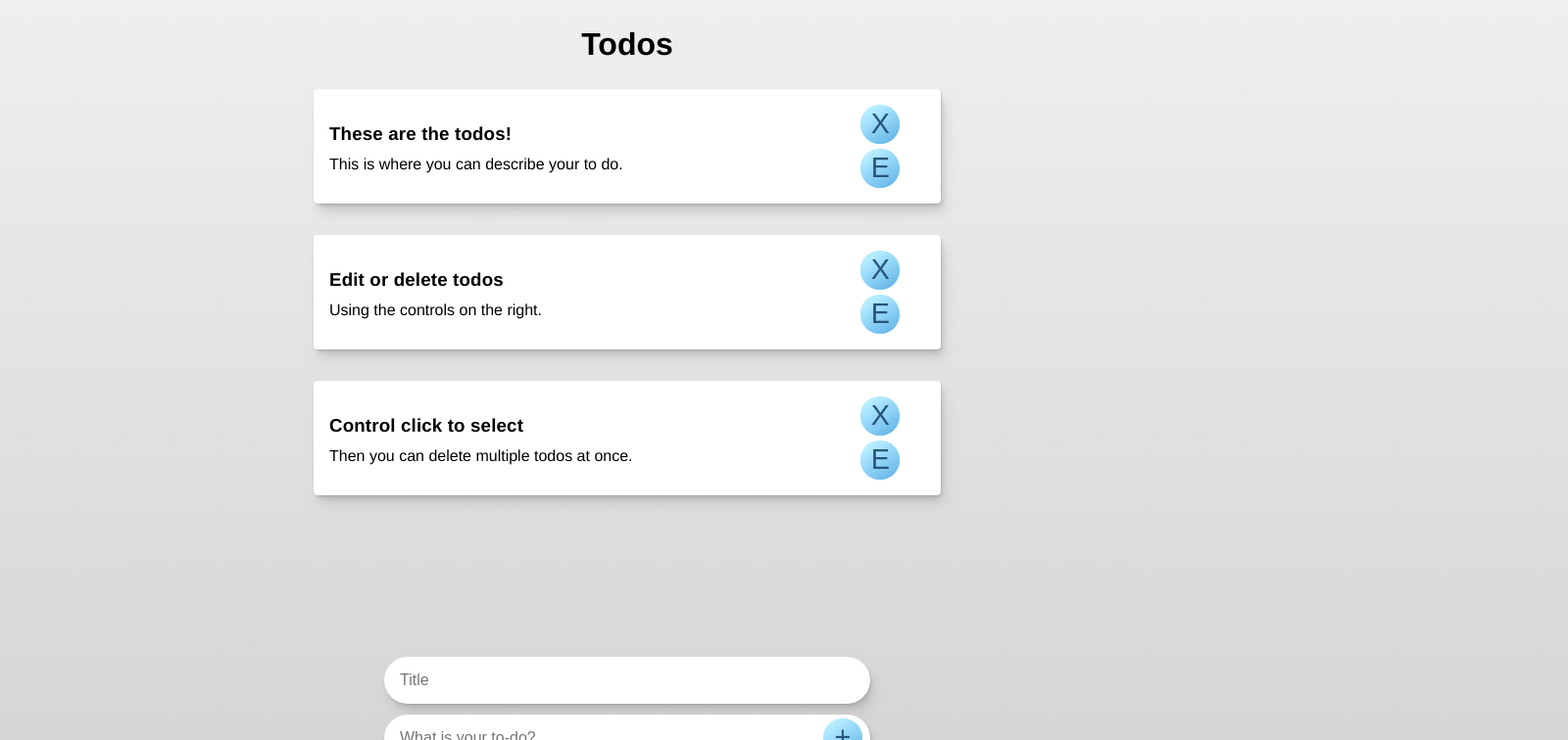
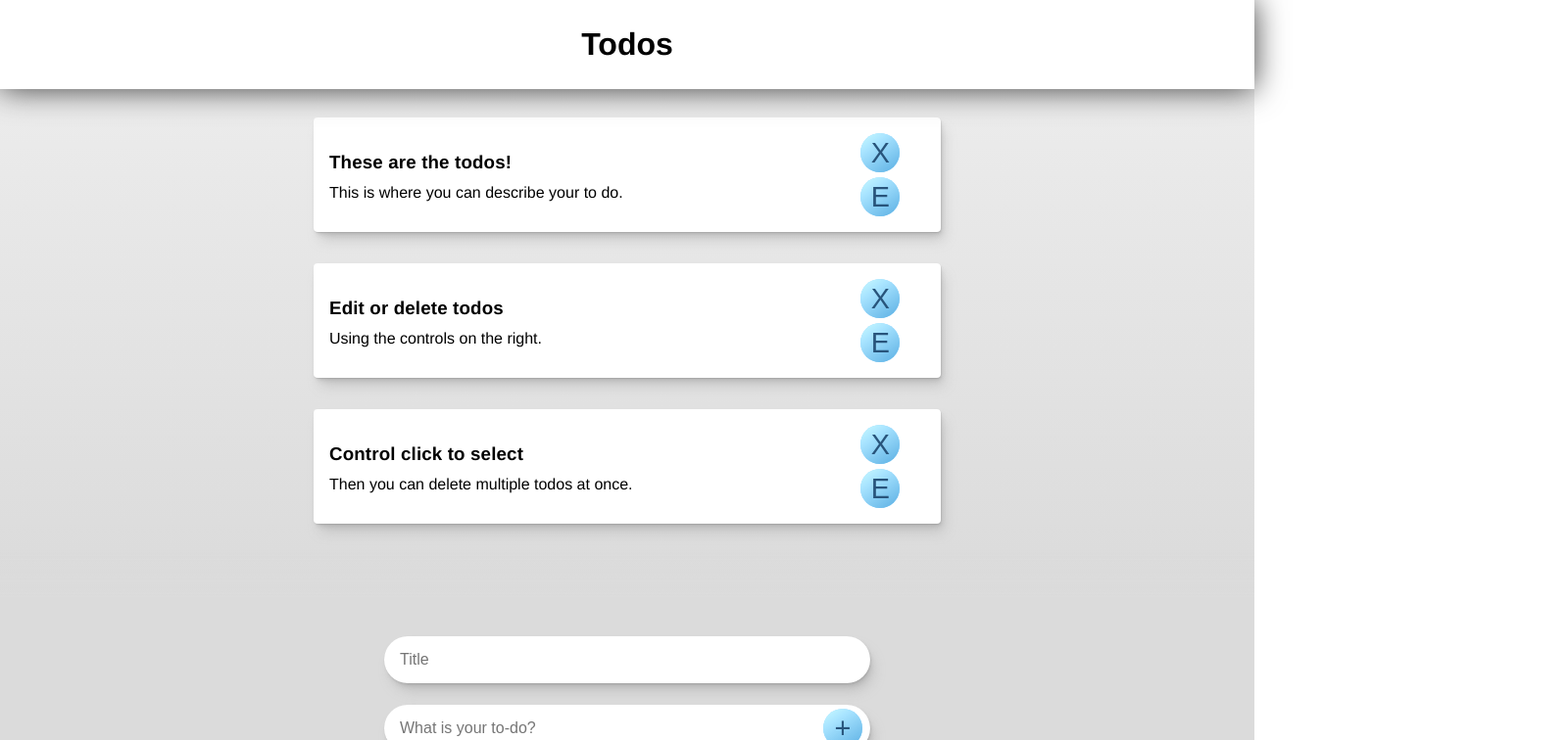
Before and after one commit to jsb1138/loopline-todo-app, a Next.js app: page / in a window 1280 px wide. Shown: the top 756 px of the page at 98% size, 1600 px wide, since content can reach past the window. Built offline with nearby package versions, Linux system fonts and the light colour scheme.

Commit message:
fix: layout

```diff
--- /dev/null
+++ b/components/Header.tsx
@@ -0,0 +1,9 @@
+import React from "react";
+
+export default function Header() {
+  return (
+    <div className="header cf">
+      <h1>Todos</h1>
+    </div>
+  );
+}
--- a/components/NewToDo.tsx
+++ b/components/NewToDo.tsx
@@ -28,8 +28,11 @@ function NewToDo() {
 
   return (
     <>
+      <div className="form-container">
         <p
-        className={`error-msg w100 cf ${formInvalid ? "show-msg" : "hide-msg"}`}
+          className={`error-msg w100 cf ${
+            formInvalid ? "show-msg" : "hide-msg"
+          }`}
         >
           <strong>Please fill in both inputs!</strong>
         </p>
@@ -56,6 +59,8 @@ function NewToDo() {
             +
           </button>
         </form>
+      </div>
+      <div className="fade-out"></div>
     </>
   );
 }
--- a/components/ToDoList.tsx
+++ b/components/ToDoList.tsx
@@ -13,12 +13,13 @@ export default function ToDoList() {
 
   return (
     <>
-      <section className="todo-list" ref={parent}>
-        {todos.map((todo) => (
-          <SingleTodo key={todo.id} {...todo} />
-        ))}
+      <section className="todo-list">
+        <div className="todo-list-container" ref={parent}>
+          {todos.map((todo) => (
+            <SingleTodo key={todo.id} {...todo} />
+          ))}
+        </div>
       </section>
-      <div className="fade-out"></div>
     </>
   );
 }
--- a/pages/_app.tsx
+++ b/pages/_app.tsx
@@ -6,6 +6,8 @@ import { persistStore } from "redux-persist";
 import "@/styles/globals.css";
 import type { AppProps } from "next/app";
 import { saveState } from "@/local-storage";
+
+import Header from "@/components/Header";
 
 store.subscribe(() => {
   saveState(store.getState());
@@ -20,6 +22,7 @@ export default function App({ Component, pageProps }: AppProps) {
         loading={<div className="w100 h100 cf">LOADING...</div>}
         persistor={persistor}
       >
+        <Header />
         <Component {...pageProps} />
       </PersistGate>
     </Provider>
--- a/pages/index.tsx
+++ b/pages/index.tsx
@@ -12,13 +12,12 @@ function App() {
   }
   return (
     <>
-      <main className="cfc">
-        <h1>Todos</h1>
-        <TodoList />
-        <NewTodo />
-        <BatchDeleteButton />
-        <div className="bg-click-area" onClick={deselectHandler}></div>
-      </main>
+      {/* <main> */}
+      <TodoList />
+      <NewTodo />
+      <BatchDeleteButton />
+      <div className="bg-click-area" onClick={deselectHandler}></div>
+      {/* </main> */}
     </>
   );
 }
--- a/styles/globals.css
+++ b/styles/globals.css
@@ -8,7 +8,6 @@
   line-height: 1.5;
   font-weight: 400;
 
-  color-scheme: light dark;
 
   font-synthesis: none;
   text-rendering: optimizeLegibility;
@@ -16,25 +15,6 @@
   -moz-osx-font-smoothing: grayscale;
   -webkit-text-size-adjust: 100%;
 
-  --color-gray-100: #f9f7fc;
-  --color-gray-200: #f3eefc;
-  --color-gray-300: #c7c0da;
-  --color-gray-400: #a396bf;
-  --color-gray-500: #8172a2;
-  --color-gray-600: #6b5f8a;
-  --color-gray-700: #5a4f73;
-  --color-gray-800: #4c4160;
-  --color-gray-900: #3c334d;
-
-  --color-primary-100: #f4ebff;
-  --color-primary-200: #e1d0ff;
-  --color-primary-300: #c9aaff;
-  --color-primary-400: #b085f5;
-  --color-primary-500: #9755f5;
-  --color-primary-600: #7442c8;
-  --color-primary-700: #5a32a3;
-  --color-primary-800: #4c2889;
-  --color-primary-900: #3c1d6b;
 
   --shadow-color: 0deg 0% 58%;
   --shadow:
@@ -78,12 +58,22 @@ html, body {
     #efefef,
     #d4d4d4
   );
-  overflow: hidden;
+  /* overflow: hidden; */
+}
+
+.header {
+  width: 100vw;
+  background-color: rgba(255, 255, 255, 1);
+  /* backdrop-filter: blur(5px); */
+  position: fixed;
+  top: 0;
+  filter: drop-shadow(0 0rem 1rem #3c3c3c);
+  z-index: 11;
 }
 
 main {
   height: 100vh;
-  overflow: hidden;
+  /* overflow: hidden; */
 }
 
 .bg-click-area {
@@ -97,15 +87,18 @@ main {
 
 .todo-list {
   margin: 0 auto;
-  width: 80%;
-  height: 70vh;
+  width: 100%;
+  height: 80vh;
+  padding-top: 120px;
   /* background-color: #12a4ff; */
   overflow-y: scroll;
+  position: relative;
+  top: 0;
 }
 
 .fade-out {
   margin: 0 auto;
-  width: 80%;
+  width: 100%;
   height: 3rem;
   /* opacity: 0; */
   transition: opacity 0.5s;
@@ -113,8 +106,8 @@ main {
     rgba(239, 239, 239,0),
     #dbdbdb
   );
-  position: relative;
-  bottom: 46px;
+  position: fixed;
+  bottom: 190px;
   z-index: 10;
 }
 
@@ -201,10 +194,21 @@ main {
   /* background-color: rgb(255, 184, 184) */
 }
 
+.form-container {
+  width: 100%;
+  background-color: #dbdbdb;
+  /* background-color: #ffe600; */
+  /* height: 200px; */
+  padding-bottom: 1rem;
+  position: fixed;
+  bottom: 0px;
+  z-index: 10;
+}
+
 #todo-form {
   margin: 0 auto;
   width: 60%;
-  min-width: 10rem;
+  min-width: 13rem;
   max-width: 32rem;
   height:9.4rem;
   padding: 1rem 0.5rem;
@@ -212,7 +216,7 @@ main {
   flex-direction: column;
   justify-content: space-between;
   position: relative;
-  bottom: 0.4rem;
+  bottom: 0;
   z-index: 10;
 }
 
@@ -336,15 +340,16 @@ label {
   margin: 0 auto;
   padding: 0;
   position: relative;
+  /* z-index: 100; */
 }
 
 .show-msg {
-  bottom: 0rem;
+  bottom:0rem;
   transition: 0.1s;
 }
 
 .hide-msg {
-  bottom: -2.5rem;
+  bottom:-3rem;
   transition: 0.1s;
 }
 
@@ -355,19 +360,19 @@ button {
 }
 
 .batch-del-btn {
-  position: absolute;
+  background-color: #12a4ff;
+  position: fixed;
   z-index: 10;
+  bottom: 80px;
 }
 
 .hide {
-  bottom: 100px;
   right: -25%;
   opacity: 0;
   transition: 0.2s cubic-bezier(0.76, 0, 0.24, 1);
 }
 
 .show {
-  bottom: 100px;
   right: 2%;
   opacity: 1;
   transition: 0.2s cubic-bezier(0.76, 0, 0.24, 1);
```
Lines whose indentation alone changed are shown as unchanged.
